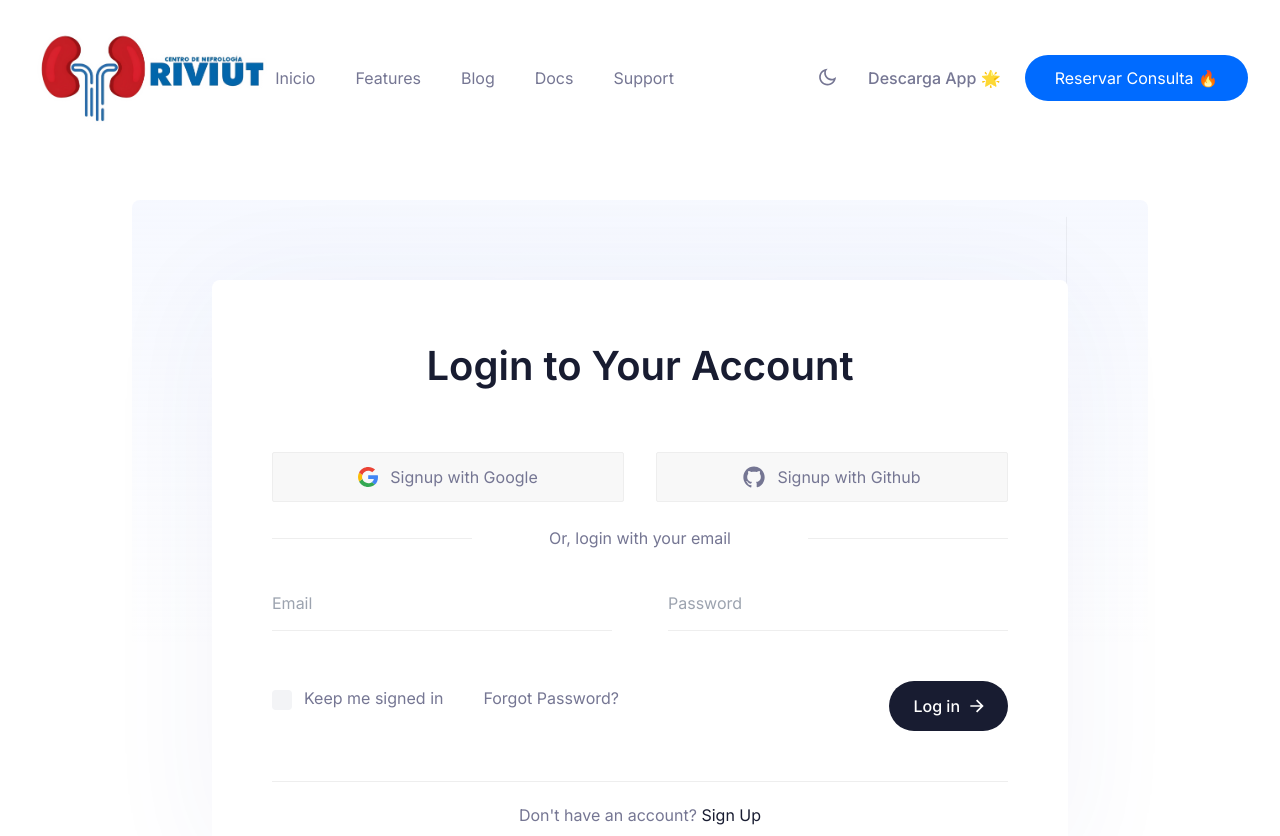
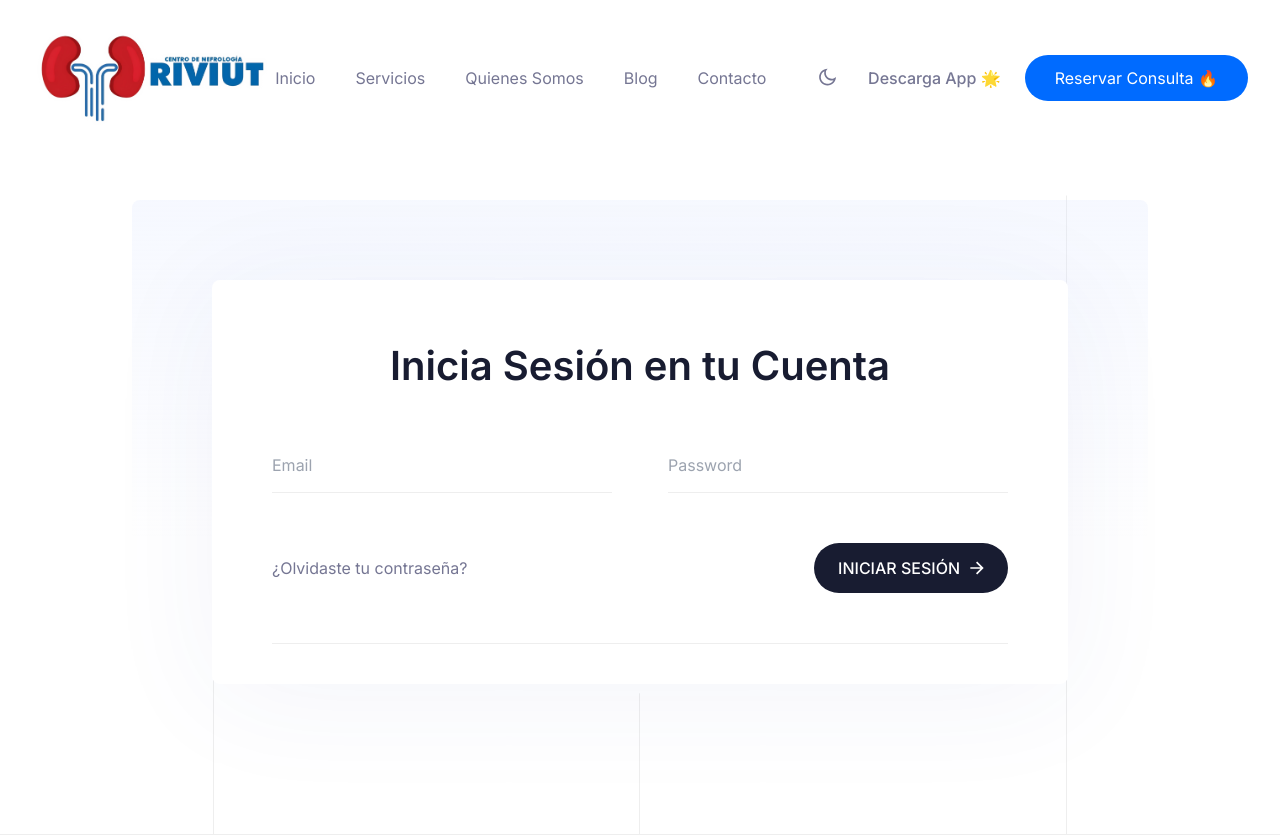
Before and after one commit to mddx56/riviut-page, a Next.js app: page /auth/signin in a window 1280 px wide. Shown: the top 836 px of the page. Built offline with nearby package versions, Linux system fonts and the light colour scheme.

Commit message:
update menu

```diff
--- a/components/Auth/Signin.tsx
+++ b/components/Auth/Signin.tsx
@@ -50,75 +50,12 @@ const Signin = () => {
             className="animate_top rounded-lg bg-white px-7.5 pt-7.5 shadow-solid-8 dark:border dark:border-strokedark dark:bg-black xl:px-15 xl:pt-15"
           >
             <h2 className="mb-15 text-center text-3xl font-semibold text-black dark:text-white xl:text-sectiontitle2">
-              Login to Your Account
+            Inicia Sesión en tu Cuenta
             </h2>
             <div className="flex flex-col">
               <div className="flex items-center gap-8">
-                <button
-                  aria-label="sign with google"
-                  className="text-body-color dark:text-body-color-dark dark:shadow-two mb-6 flex w-full items-center justify-center rounded-sm border border-stroke bg-[#f8f8f8] px-6 py-3 text-base outline-none transition-all duration-300 hover:border-primary hover:bg-primary/5 hover:text-primary dark:border-transparent dark:bg-[#2C303B] dark:hover:border-primary dark:hover:bg-primary/5 dark:hover:text-primary dark:hover:shadow-none"
-                >
-                  <span className="mr-3">
-                    <svg
-                      width="20"
-                      height="20"
-                      viewBox="0 0 20 20"
-                      fill="none"
-                      xmlns="http://www.w3.org/2000/svg"
-                    >
-                      <g clipPath="url(#clip0_95:967)">
-                        <path
-                          d="M20.0001 10.2216C20.0122 9.53416 19.9397 8.84776 19.7844 8.17725H10.2042V11.8883H15.8277C15.7211 12.539 15.4814 13.1618 15.1229 13.7194C14.7644 14.2769 14.2946 14.7577 13.7416 15.1327L13.722 15.257L16.7512 17.5567L16.961 17.5772C18.8883 15.8328 19.9997 13.266 19.9997 10.2216"
-                          fill="#4285F4"
-                        />
-                        <path
-                          d="M10.2042 20.0001C12.9592 20.0001 15.2721 19.1111 16.9616 17.5778L13.7416 15.1332C12.88 15.7223 11.7235 16.1334 10.2042 16.1334C8.91385 16.126 7.65863 15.7206 6.61663 14.9747C5.57464 14.2287 4.79879 13.1802 4.39915 11.9778L4.27957 11.9878L1.12973 14.3766L1.08856 14.4888C1.93689 16.1457 3.23879 17.5387 4.84869 18.512C6.45859 19.4852 8.31301 20.0005 10.2046 20.0001"
-                          fill="#34A853"
-                        />
-                        <path
-                          d="M4.39911 11.9777C4.17592 11.3411 4.06075 10.673 4.05819 9.99996C4.0623 9.32799 4.17322 8.66075 4.38696 8.02225L4.38127 7.88968L1.19282 5.4624L1.08852 5.51101C0.372885 6.90343 0.00012207 8.4408 0.00012207 9.99987C0.00012207 11.5589 0.372885 13.0963 1.08852 14.4887L4.39911 11.9777Z"
-                          fill="#FBBC05"
-                        />
-                        <path
-                          d="M10.2042 3.86663C11.6663 3.84438 13.0804 4.37803 14.1498 5.35558L17.0296 2.59996C15.1826 0.901848 12.7366 -0.0298855 10.2042 -3.6784e-05C8.3126 -0.000477834 6.45819 0.514732 4.8483 1.48798C3.2384 2.46124 1.93649 3.85416 1.08813 5.51101L4.38775 8.02225C4.79132 6.82005 5.56974 5.77231 6.61327 5.02675C7.6568 4.28118 8.91279 3.87541 10.2042 3.86663Z"
-                          fill="#EB4335"
-                        />
-                      </g>
-                      <defs>
-                        <clipPath id="clip0_95:967">
-                          <rect width="20" height="20" fill="white" />
-                        </clipPath>
-                      </defs>
-                    </svg>
-                  </span>
-                  Signup with Google
-                </button>
 
-                <button
-                  aria-label="signup with github"
-                  className="text-body-color dark:text-body-color-dark dark:shadow-two mb-6 flex w-full items-center justify-center rounded-sm border border-stroke bg-[#f8f8f8] px-6 py-3 text-base outline-none transition-all duration-300 hover:border-primary hover:bg-primary/5 hover:text-primary dark:border-transparent dark:bg-[#2C303B] dark:hover:border-primary dark:hover:bg-primary/5 dark:hover:text-primary dark:hover:shadow-none"
-                >
-                  <span className="mr-3">
-                    <svg
-                      fill="currentColor"
-                      width="22"
-                      height="22"
-                      viewBox="0 0 64 64"
-                      xmlns="http://www.w3.org/2000/svg"
-                    >
-                      <path d="M32 1.7998C15 1.7998 1 15.5998 1 32.7998C1 46.3998 9.9 57.9998 22.3 62.1998C23.9 62.4998 24.4 61.4998 24.4 60.7998C24.4 60.0998 24.4 58.0998 24.3 55.3998C15.7 57.3998 13.9 51.1998 13.9 51.1998C12.5 47.6998 10.4 46.6998 10.4 46.6998C7.6 44.6998 10.5 44.6998 10.5 44.6998C13.6 44.7998 15.3 47.8998 15.3 47.8998C18 52.6998 22.6 51.2998 24.3 50.3998C24.6 48.3998 25.4 46.9998 26.3 46.1998C19.5 45.4998 12.2 42.7998 12.2 30.9998C12.2 27.5998 13.5 24.8998 15.4 22.7998C15.1 22.0998 14 18.8998 15.7 14.5998C15.7 14.5998 18.4 13.7998 24.3 17.7998C26.8 17.0998 29.4 16.6998 32.1 16.6998C34.8 16.6998 37.5 16.9998 39.9 17.7998C45.8 13.8998 48.4 14.5998 48.4 14.5998C50.1 18.7998 49.1 22.0998 48.7 22.7998C50.7 24.8998 51.9 27.6998 51.9 30.9998C51.9 42.7998 44.6 45.4998 37.8 46.1998C38.9 47.1998 39.9 49.1998 39.9 51.9998C39.9 56.1998 39.8 59.4998 39.8 60.4998C39.8 61.2998 40.4 62.1998 41.9 61.8998C54.1 57.7998 63 46.2998 63 32.5998C62.9 15.5998 49 1.7998 32 1.7998Z" />
-                    </svg>
-                  </span>
-                  Signup with Github
-                </button>
               </div>
-            </div>
-            <div className="mb-10 flex items-center justify-center">
-              <span className="dark:bg-stroke-dark hidden h-[1px] w-full max-w-[200px] bg-stroke dark:bg-strokedark sm:block"></span>
-              <p className="text-body-color dark:text-body-color-dark w-full px-5 text-center text-base">
-                Or, login with your email
-              </p>
-              <span className="dark:bg-stroke-dark hidden h-[1px] w-full max-w-[200px] bg-stroke dark:bg-strokedark sm:block"></span>
             </div>
 
             <form>
@@ -146,39 +83,10 @@ const Signin = () => {
 
               <div className="flex flex-wrap items-center gap-10 md:justify-between xl:gap-15">
                 <div className="flex flex-wrap gap-4 md:gap-10">
-                  <div className="mb-4 flex items-center">
-                    <input
-                      id="default-checkbox"
-                      type="checkbox"
-                      className="peer sr-only"
-                    />
-                    <span className="border-gray-300 bg-gray-100 text-blue-600 dark:border-gray-600 dark:bg-gray-700 group mt-1 flex h-5 min-w-[20px] items-center justify-center rounded peer-checked:bg-primary">
-                      <svg
-                        className="opacity-0 peer-checked:group-[]:opacity-100"
-                        width="10"
-                        height="8"
-                        viewBox="0 0 10 8"
-                        fill="none"
-                        xmlns="http://www.w3.org/2000/svg"
-                      >
-                        <path
-                          fillRule="evenodd"
-                          clipRule="evenodd"
-                          d="M9.70704 0.792787C9.89451 0.980314 9.99983 1.23462 9.99983 1.49979C9.99983 1.76495 9.89451 2.01926 9.70704 2.20679L4.70704 7.20679C4.51951 7.39426 4.26521 7.49957 4.00004 7.49957C3.73488 7.49957 3.48057 7.39426 3.29304 7.20679L0.293041 4.20679C0.110883 4.01818 0.0100885 3.76558 0.0123669 3.50339C0.0146453 3.24119 0.119814 2.99038 0.305222 2.80497C0.490631 2.61956 0.741443 2.51439 1.00364 2.51211C1.26584 2.50983 1.51844 2.61063 1.70704 2.79279L4.00004 5.08579L8.29304 0.792787C8.48057 0.605316 8.73488 0.5 9.00004 0.5C9.26521 0.5 9.51951 0.605316 9.70704 0.792787Z"
-                          fill="white"
-                        />
-                      </svg>
-                    </span>
-                    <label
-                      htmlFor="default-checkbox"
-                      className="flex max-w-[425px] cursor-pointer select-none pl-3"
-                    >
-                      Keep me signed in
-                    </label>
-                  </div>
+
 
                   <a href="#" className="hover:text-primary">
-                    Forgot Password?
+                  ¿Olvidaste tu contraseña?
                   </a>
                 </div>
 
@@ -186,7 +94,7 @@ const Signin = () => {
                   aria-label="login with email and password"
                   className="inline-flex items-center gap-2.5 rounded-full bg-black px-6 py-3 font-medium text-white duration-300 ease-in-out hover:bg-blackho dark:bg-btndark dark:hover:bg-blackho"
                 >
-                  Log in
+                  INICIAR SESIÓN
                   <svg
                     className="fill-white"
                     width="14"
@@ -204,15 +112,7 @@ const Signin = () => {
               </div>
 
               <div className="mt-12.5 border-t border-stroke py-5 text-center dark:border-strokedark">
-                <p>
-                  Don't have an account?{" "}
-                  <Link
-                    className="text-black hover:text-primary dark:text-white hover:dark:text-primary"
-                    href="/auth/signup"
-                  >
-                    Sign Up
-                  </Link>
-                </p>
+
               </div>
             </form>
           </motion.div>
--- a/components/Footer/index.tsx
+++ b/components/Footer/index.tsx
@@ -32,14 +32,14 @@ const Footer = () => {
                   <Image
                     width={110}
                     height={80}
-                    src="/images/logo/logo-light.svg"
+                    src="/images/logo/logof.png"
                     alt="Logo"
                     className="dark:hidden"
                   />
                   <Image
                     width={110}
                     height={80}
-                    src="/images/logo/logo-dark.svg"
+                    src="/images/logo/logof.png"
                     alt="Logo"
                     className="hidden dark:block"
                   />
--- a/components/Header/menuData.tsx
+++ b/components/Header/menuData.tsx
@@ -9,25 +9,26 @@ const menuData: Menu[] = [
   },
   {
     id: 2,
-    title: "Features",
+    title: "Servicios",
     newTab: false,
     path: "/#features",
   },
+
   {
     id: 2.1,
+    title: "Quienes Somos",
+    newTab: false,
+    path: "/docs",
+  },
+  {
+    id: 2.2,
     title: "Blog",
     newTab: false,
     path: "/blog",
   },
   {
-    id: 2.3,
-    title: "Docs",
-    newTab: false,
-    path: "/docs",
-  },
-  {
     id: 4,
-    title: "Support",
+    title: "Contacto",
     newTab: false,
     path: "/support",
   },
```
Also changed, not shown: 1 other file (tests, documents, lock files or other folders).
